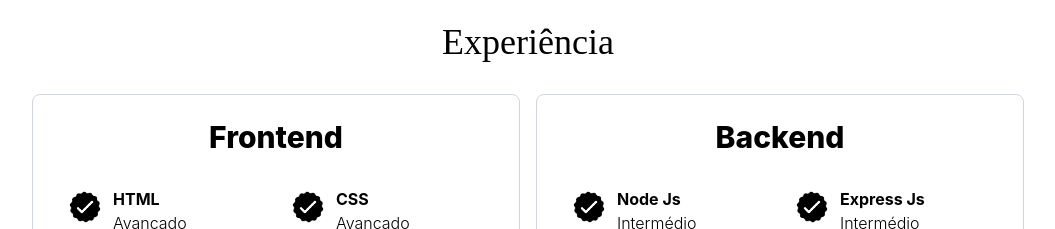
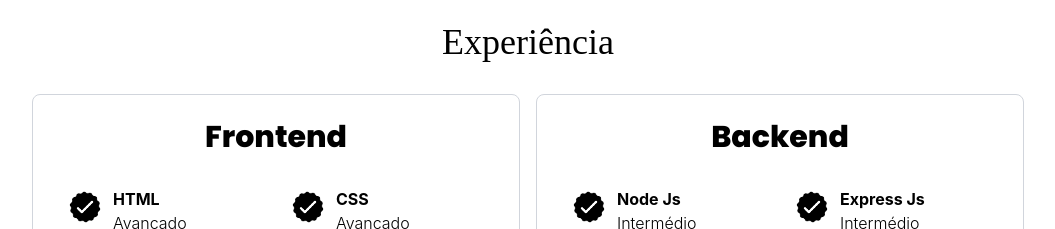
Before and after one commit to lucianofelician0/meu-portifolio, a React (Vite) app: page / in a window 1280 px wide. Shown: the part 1528-1757 px from the top of the page, without its empty margins (112-1167 px from the left). Built offline with nearby package versions, Linux system fonts and the light colour scheme; no server answers; a web font is replaced by a local one.

Commit message:
alteracao do tipo de letra

```diff
--- a/src/components/section/Certifications.tsx
+++ b/src/components/section/Certifications.tsx
@@ -27,7 +27,7 @@ export const Certifications = () => {
             if (list.length === 0) return null;
             return (
               <div key={kind} className="border rounded-lg border-gray-300 p-6">
-                <h2 className="font-bold text-3xl text-center pb-4">{title}</h2>
+                <h2 className="font-poppins font-bold text-3xl text-center pb-4">{title}</h2>
                 <ul className="space-y-5">
                   {list.map((item) => (
                     <li key={item._id} className="flex gap-3">
--- a/src/components/ui/ExperienceComponents.tsx
+++ b/src/components/ui/ExperienceComponents.tsx
@@ -11,7 +11,7 @@ export const ExperienceComponent = ({
   return (
     <div className=" dark:border-white/30 rounded-2xl pb-2 ">
       {/* Definicao do titulo do component */}
-      <h2 className="font-extrabold text-2xl sm:text-3xl text-center py-6 px-2">
+      <h2 className="font-extrabold font-poppins text-2xl sm:text-3xl text-center py-6 px-2">
         {experienceTitle}
       </h2>
       <div className="grid grid-cols-2 gap-2 px-3 sm:px-6">
```
